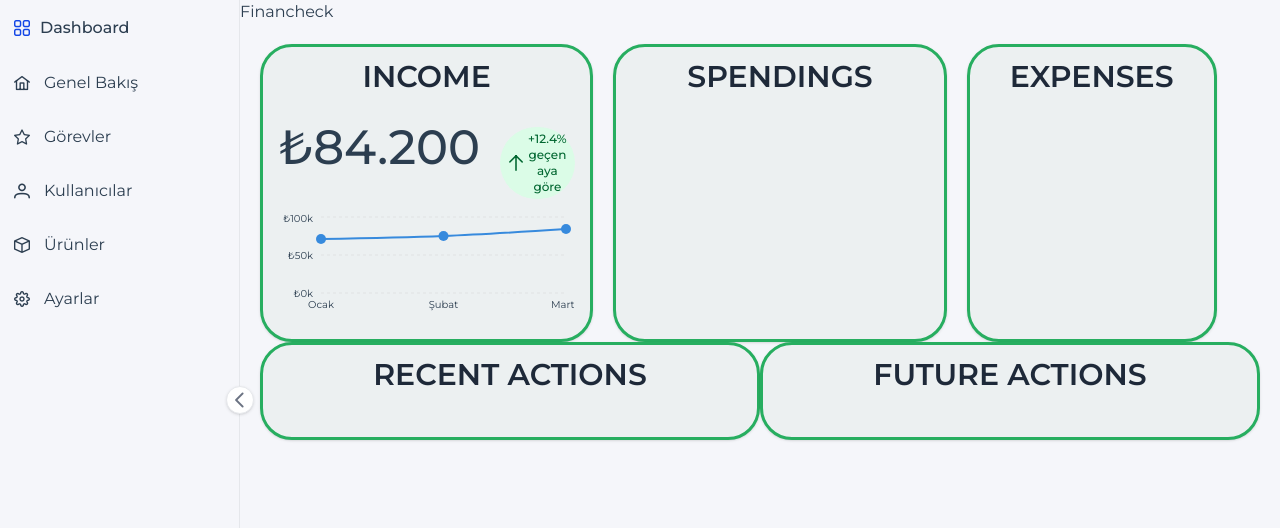
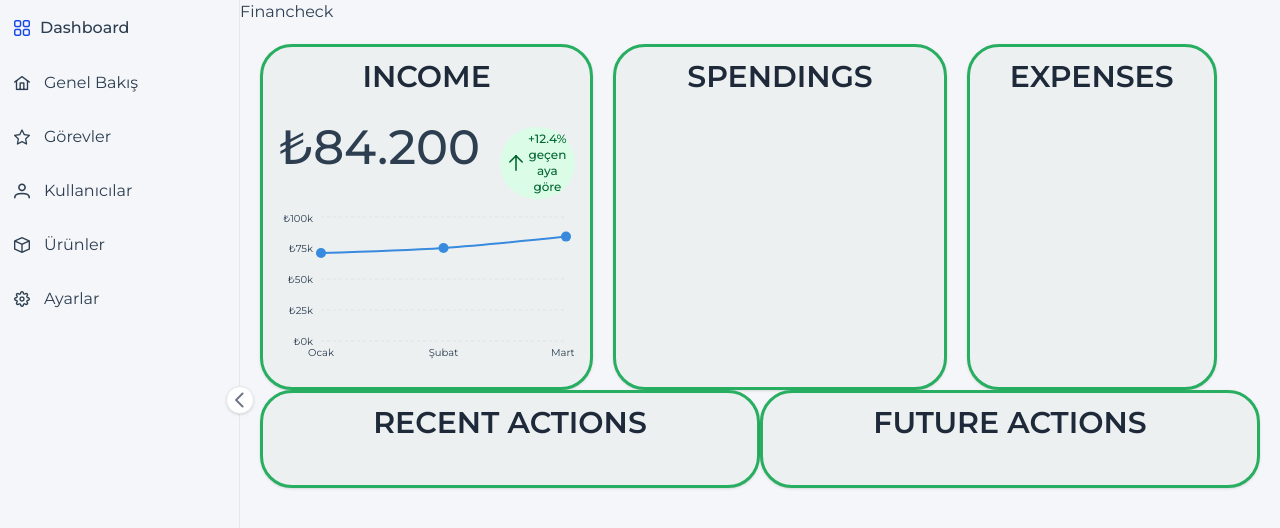
Before and after one commit to kutlinho/financheck-frontend, a React (Vite) app: page /dashboard in a window 1280 px wide. Shown: the top 528 px of the page. Built offline with nearby package versions, Linux system fonts and the light colour scheme.

Commit message:
(style) Income and Spendings cards are seperated as custom components

```diff
--- a/src/components/IncomeCard.jsx
+++ b/src/components/IncomeCard.jsx
@@ -1,6 +1,5 @@
 import React from 'react';
-import {LineChart, Line, XAxis, YAxis, Tooltip, ResponsiveContainer, CartesianGrid} from "recharts";
-import CustomCard from "./CustomCard/CustomCard.jsx";
+import LineDisplayCard from "./LineDisplayCard.jsx";
 
 function IncomeCard() {
     const incomeData = [
@@ -10,38 +9,7 @@ function IncomeCard() {
     ];
 
     return (
-        <CustomCard header="Income" width="w-1/3">
-            <div className="">
-                <div className="flex gap-5">
-                    <p className="text-5xl font-medium text:--color-text-dark">₺84.200</p>
-                    <span
-                        className="inline-flex items-center gap-1 text-xs font-medium px-2 py-1 rounded-full bg-green-100 text-green-800 mt-1">
-                    <i className="pi pi-arrow-up"/> +12.4% geçen aya göre
-                    </span>
-                </div>
-                <div className="mt-3 h-28">
-                    <ResponsiveContainer width="100%" height="100%">
-                        <LineChart data={incomeData} margin={{top: 6, right: 8, left: -18, bottom: 0}}>
-                            <CartesianGrid strokeDasharray="3 3" stroke="rgba(0,0,0,0.06)" vertical={false}/>
-                            <XAxis dataKey="month" tick={{fontSize: 10, fill: "var(--color-text-dark)"}} axisLine={false}
-                                   tickLine={false}/>
-                            <YAxis tickFormatter={v => "₺" + v / 1000 + "k"} tick={{fontSize: 10, fill: "var(--color-text-dark)"}}
-                                   axisLine={false} tickLine={false}/>
-                            <Tooltip formatter={v => ["₺" + v.toLocaleString("tr-TR"), "Gelir"]}/>
-                            <Line
-                                type="monotone"
-                                dataKey="value"
-                                stroke="#378ADD"
-                                strokeWidth={2}
-                                fill="rgba(55,138,221,0.08)"
-                                dot={{r: 5, fill: "#378ADD", strokeWidth: 0}}
-                                activeDot={{r: 7}}
-                            />
-                        </LineChart>
-                    </ResponsiveContainer>
-                </div>
-            </div>
-        </CustomCard>
+        <LineDisplayCard type="Income" data={incomeData} />
     );
 }
 
--- /dev/null
+++ b/src/components/LineDisplayCard.jsx
@@ -0,0 +1,39 @@
+import React from 'react';
+import {LineChart, Line, XAxis, YAxis, Tooltip, ResponsiveContainer, CartesianGrid} from "recharts";
+import CustomCard from "./CustomCard/CustomCard.jsx";
+function LineDisplayCard({type,data}) {
+    return (
+        <CustomCard header={type} width="w-1/3 h-1/3">
+                <div className="flex gap-5">
+                    <p className="text-5xl font-medium text:--color-text-dark">₺84.200</p>
+                    <span
+                        className="inline-flex items-center gap-1 text-xs font-medium px-2 py-1 rounded-full bg-green-100 text-green-800 mt-1">
+                    <i className="pi pi-arrow-up"/> +12.4% geçen aya göre
+                    </span>
+                </div>
+                <div className="mt-3 h-40">
+                    <ResponsiveContainer width="100%" height="100%">
+                        <LineChart data={data} margin={{top: 6, right: 8, left: -18, bottom: 0}}>
+                            <CartesianGrid strokeDasharray="3 3" stroke="rgba(0,0,0,0.06)" vertical={false}/>
+                            <XAxis dataKey="month" tick={{fontSize: 10, fill: "var(--color-text-dark)"}} axisLine={false}
+                                   tickLine={false}/>
+                            <YAxis tickFormatter={v => "₺" + v / 1000 + "k"} tick={{fontSize: 10, fill: "var(--color-text-dark)"}}
+                                   axisLine={false} tickLine={false}/>
+                            <Tooltip formatter={v => ["₺" + v.toLocaleString("tr-TR"), "Gelir"]}/>
+                            <Line
+                                type="monotone"
+                                dataKey="value"
+                                stroke="#378ADD"
+                                strokeWidth={2}
+                                fill="rgba(55,138,221,0.08)"
+                                dot={{r: 5, fill: "#378ADD", strokeWidth: 0}}
+                                activeDot={{r: 7}}
+                            />
+                        </LineChart>
+                    </ResponsiveContainer>
+                </div>
+        </CustomCard>
+    );
+}
+
+export default LineDisplayCard;
--- /dev/null
+++ b/src/components/SpendingsCard.jsx
@@ -0,0 +1,17 @@
+import React from 'react';
+import LineDisplayCard from "./LineDisplayCard.jsx";
+
+function ExpensesCard() {
+
+    const expensesData = [
+        {month: "Ocak", value: 52000},
+        {month: "Şubat", value: 49000},
+        {month: "Mart", value: 66230},
+    ];
+
+    return (
+        <LineDisplayCard type="Spendings" data={expensesData} />
+    );
+}
+
+export default ExpensesCard;
```
